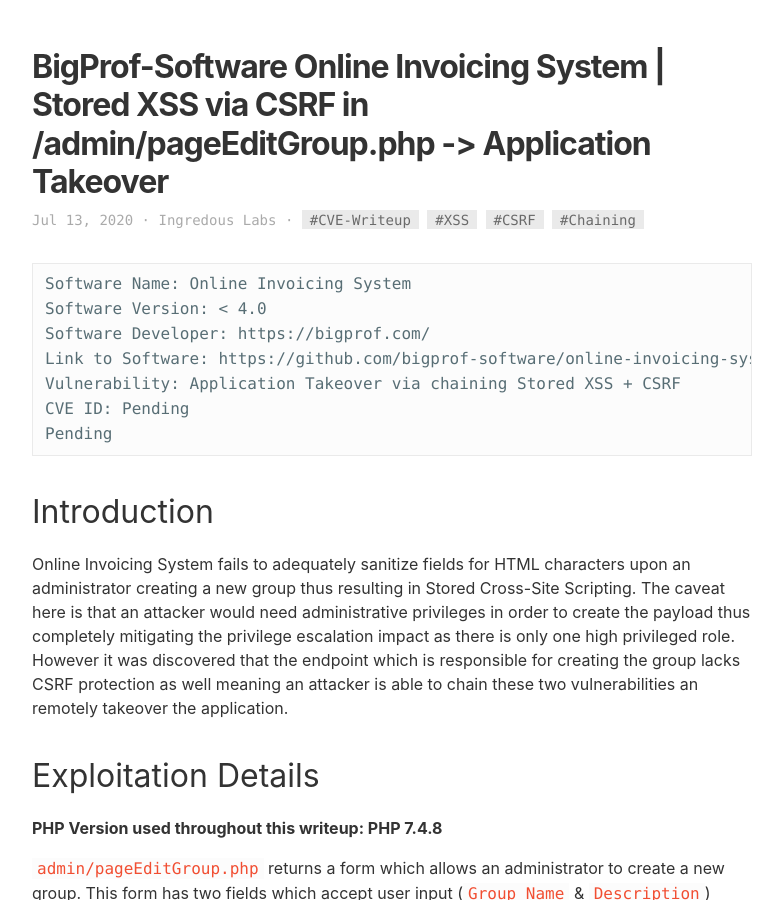
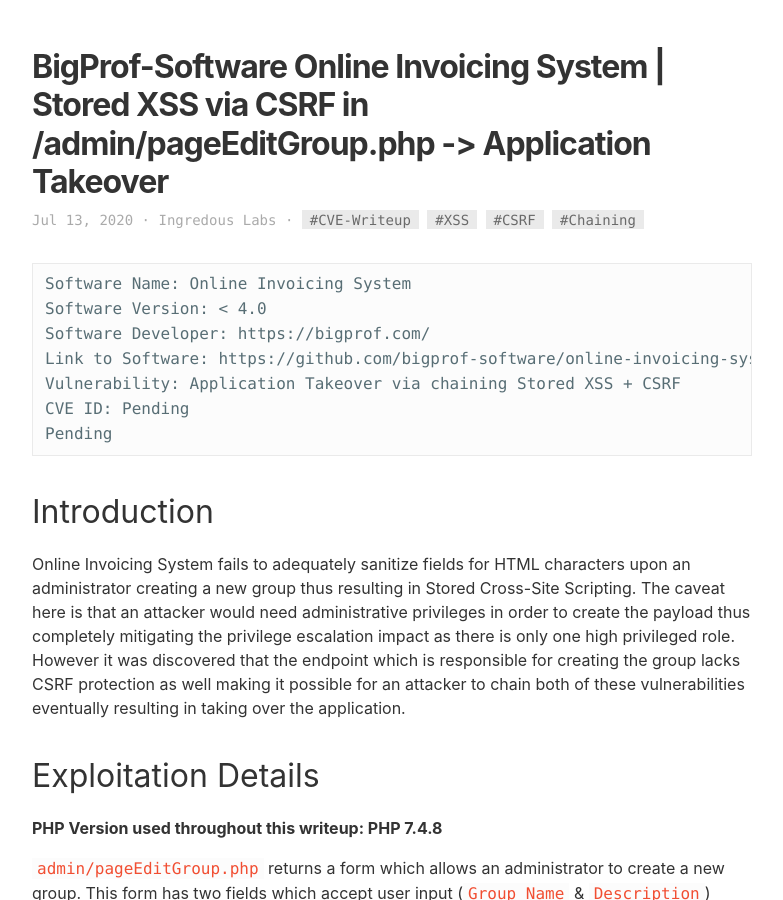
Before and after one commit to ingredous/ingredous.github.io, a Jekyll site: the page built from _posts/2020-07-13-ois-groupedit-xss.md, in a window 1280 px wide and 900 px high. Shown: the whole window, without its empty margins (8-791 px from the left). Built offline with Jekyll 4.4.1, drawn with Linux system fonts in a browser that asks for light colours.

Commit message:
more stuff

```diff
--- a/_posts/2020-07-13-ois-groupedit-xss.md
+++ b/_posts/2020-07-13-ois-groupedit-xss.md
@@ -18,7 +18,7 @@
 
 # Introduction
 
-Online Invoicing System fails to adequately sanitize fields for HTML characters upon an administrator creating a new group thus resulting in Stored Cross-Site Scripting. The caveat here is that an attacker would need administrative privileges in order to create the payload thus completely mitigating the privilege escalation impact as there is only one high privileged role. However it was discovered that the endpoint which is responsible for creating the group lacks CSRF protection as well meaning an attacker is able to chain these two vulnerabilities an remotely takeover the application.
+Online Invoicing System fails to adequately sanitize fields for HTML characters upon an administrator creating a new group thus resulting in Stored Cross-Site Scripting. The caveat here is that an attacker would need administrative privileges in order to create the payload thus completely mitigating the privilege escalation impact as there is only one high privileged role. However it was discovered that the endpoint which is responsible for creating the group lacks CSRF protection as well making it possible for an attacker to chain both of these vulnerabilities eventually resulting in taking over the application.
 
 # Exploitation Details
 
```
